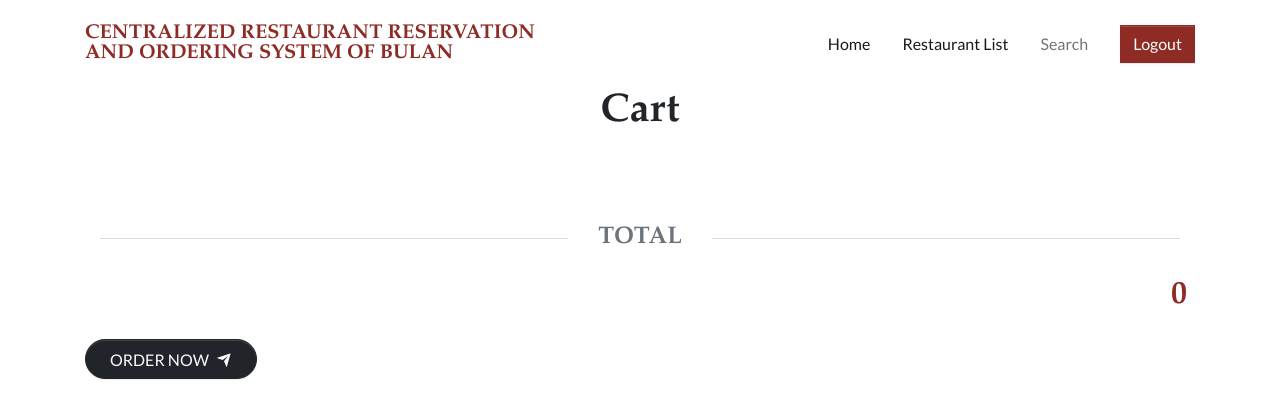
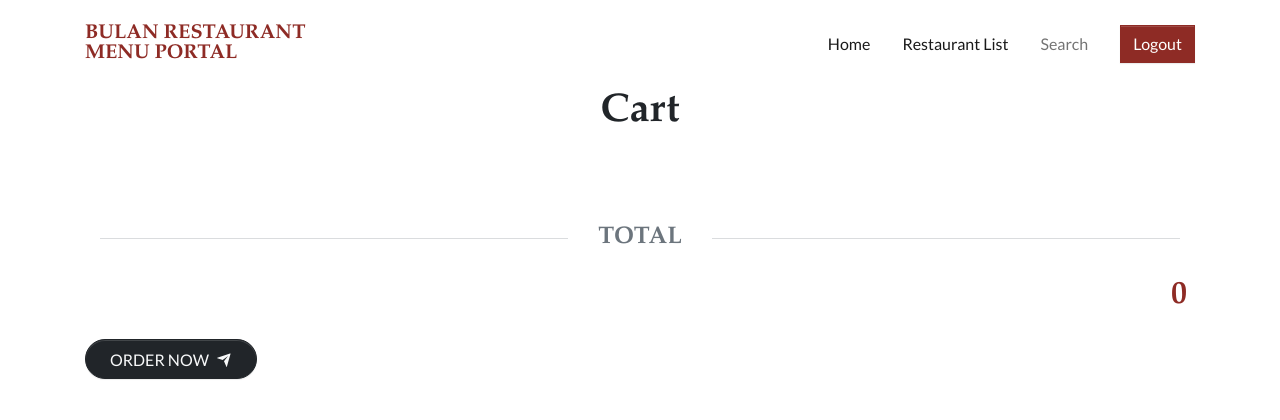
Before and after one commit to jaspernicholfabella/bulanresto, a Flask app: page /cart/filomenos in a window 1280 px wide. Shown: the top 420 px of the page. Run offline with Flask 2, Linux system fonts and the light colour scheme; some libraries are stand-ins or nearby versions.

Commit message:
changed name back

```diff
--- a/templates/base.html
+++ b/templates/base.html
@@ -14,13 +14,13 @@
         <script src="https://cdnjs.cloudflare.com/ajax/libs/tether/1.4.0/js/tether.min.js" integrity="sha384-DztdAPBWPRXSA/3eYEEUWrWCy7G5KFbe8fFjk5JAIxUYHKkDx6Qin1DkWx51bBrb" crossorigin="anonymous"></script>
         <script src='https://cdnjs.cloudflare.com/ajax/libs/jquery/3.1.0/jquery.min.js'></script><script  src="../static/script.js"></script>
         <link href="../static/style.css" rel="stylesheet">
-        <title>Centralized Restaurant Reservation and Ordering System of Bulan</title>
+        <title>Bulan Restaurant Menu Portal</title>
     </head>
     <body class="text-muted">
         <header>
             <nav class="navbar navbar-expand-lg navbar-light pb-3 pt-3 shadow-none">
                 <div class="container">
-                    <a class="align-content-center align-items-center d-flex fw-bold h5 justify-content-center lh-1 mb-0 navbar-brand text-secondary text-uppercase" href="#"> <span class="align-content-center align-items-center d-flex justify-content-center">Centralized Restaurant Reservation<br> and Ordering System of Bulan</span></a>
+                    <a class="align-content-center align-items-center d-flex fw-bold h5 justify-content-center lh-1 mb-0 navbar-brand text-secondary text-uppercase" href="#"> <span class="align-content-center align-items-center d-flex justify-content-center">BULAN RESTAURANT<br>MENU PORTAL</span></a>
                     <button class="navbar-toggler" type="button" data-bs-toggle="collapse" data-bs-target="#navbarNavDropdown-2" aria-controls="navbarNavDropdown-2" aria-expanded="false" aria-label="Toggle navigation">
                         <span class="navbar-toggler-icon"></span>
                     </button>
```
